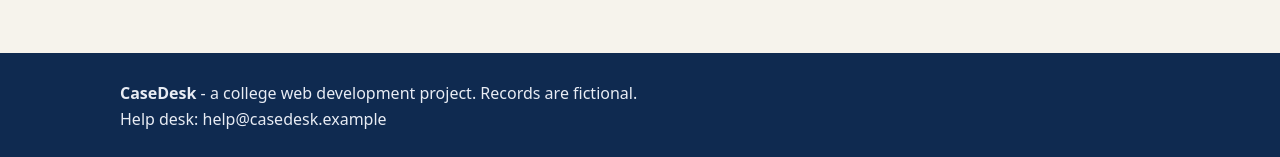
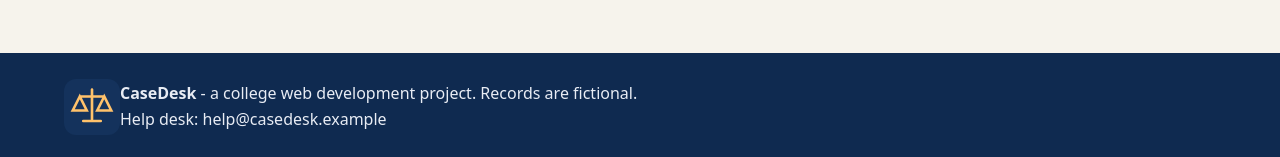
Before and after one commit to kumraakamalaksh120408-debug/CSE-326-PROJECT-R-1-3-4-5, a plain HTML site: page index.html in a window 1280 px wide. Shown: the part 7157-7314 px from the top of the page. Drawn offline with Linux system fonts and the light colour scheme.

Commit message:
Fix footer logo path for GitHub Pages

```diff
--- a/style.css
+++ b/style.css
@@ -657,7 +657,7 @@ output {
 /* ---------- 10. FOOTER ---------- */
 footer {
   padding: 28px 5vw 28px 120px;
-  background: #0f2a50 url("../img/logo.svg") no-repeat 5vw center;
+  background: #0f2a50 url("logo.svg") no-repeat 5vw center;
   background-size: 56px;
   color: #e8ecf4;
 }
```
